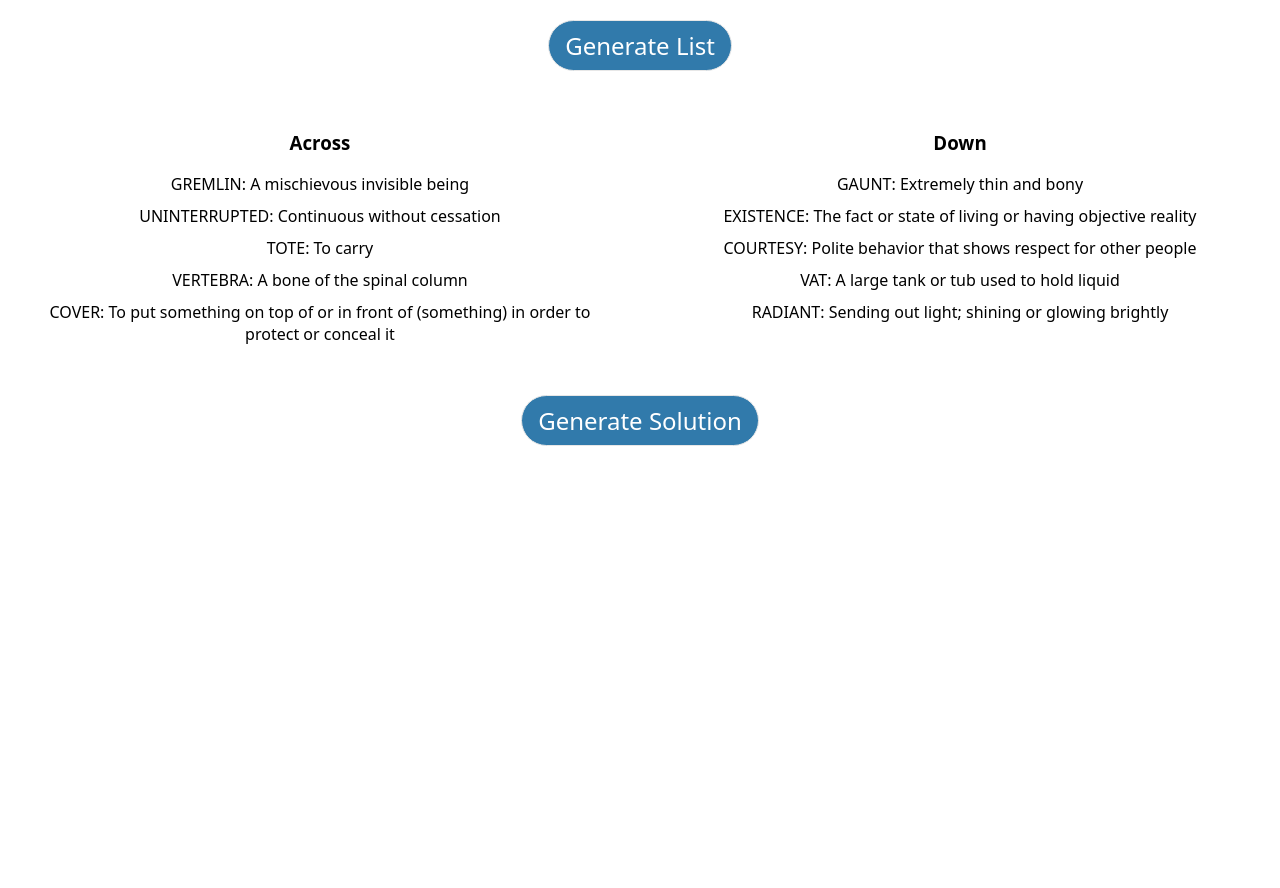
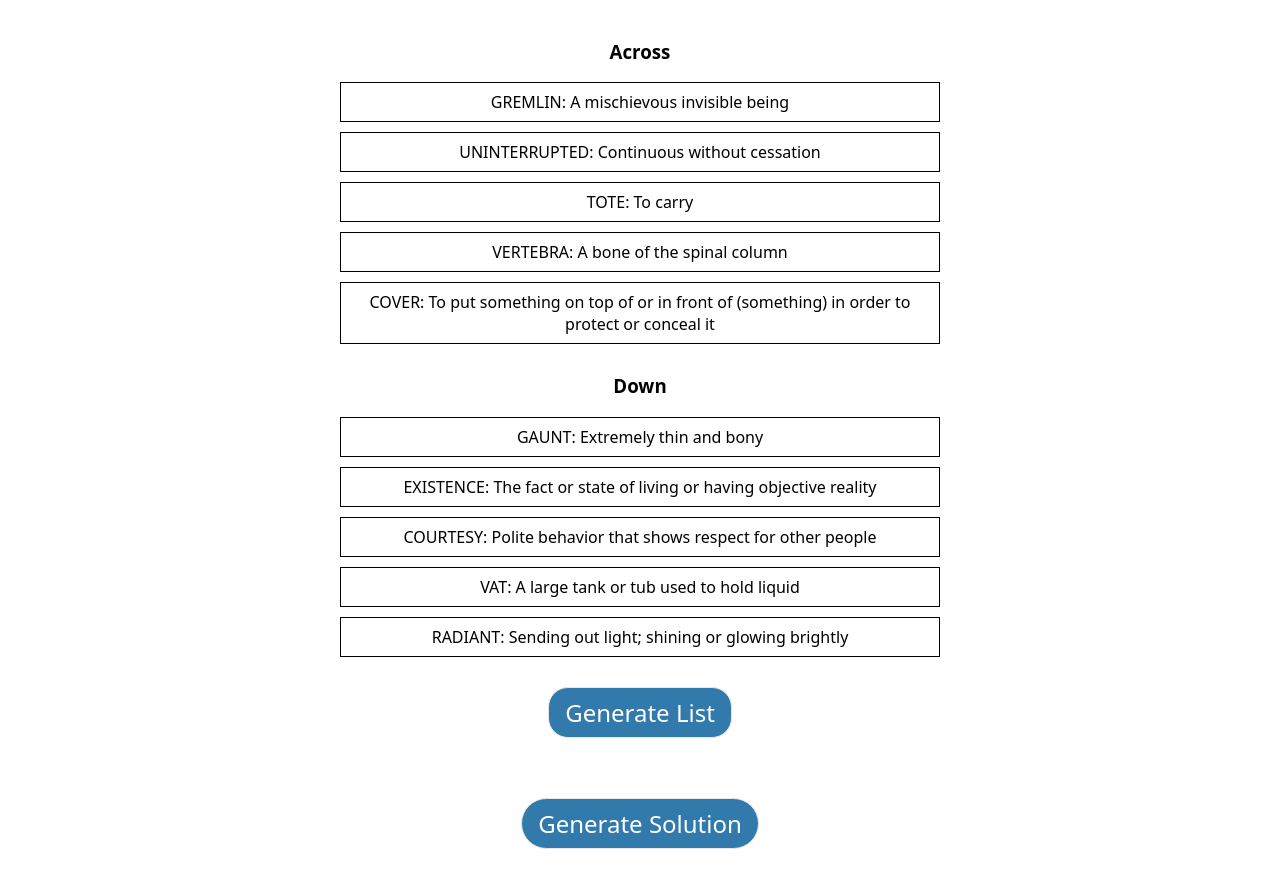
Before and after one commit to francescacallard/times-cross-word, a React (Create React App) app: page / in a window 1280 px wide. Both pictures are taken after a click on the button "Generate List". Shown: the top 888 px of the page. Before the commit the page ends 800 px from the top, so only its background shows below. Built offline with nearby package versions, Linux system fonts and the light colour scheme.

Commit message:
adding the correct list layout

```diff
--- a/src/components/CrosswordSolution/styles.css
+++ b/src/components/CrosswordSolution/styles.css
@@ -16,6 +16,7 @@
   align-items: center;
   font-weight: bold;
   position: relative;
+  flex-direction: column;
 }
 
 .cell-number-solution {
--- a/src/components/GenerateCrossword/index.jsx
+++ b/src/components/GenerateCrossword/index.jsx
@@ -124,13 +124,6 @@ export const GenerateCrossword = () => {
                 </div>
               ))}
             </div>
-            <div className='crossword-buttons'>
-              <button className='check-letter-button' onClick={() => setCheckMode(!checkMode)}>
-                {checkMode ? 'Hide Correct Letters' : 'Check Letters'}
-              </button>
-              {/* Add more buttons here if needed */}
-            </div>
-          </div>
             <div className='clues-container'>
               <div className='clues-column'>
                 <h3>Across</h3>
@@ -156,7 +149,13 @@ export const GenerateCrossword = () => {
               </div>
             </div>
           </div>
+          <div className='crossword-buttons'>
+            <button className='check-letter-button' onClick={() => setCheckMode(!checkMode)}>
+              {checkMode ? 'Hide Correct Letters' : 'Check Letters'}
+            </button>
+          </div>
+        </div>
       )}
     </div>
   );
-};
+}
--- a/src/components/GenerateCrossword/styles.css
+++ b/src/components/GenerateCrossword/styles.css
@@ -23,7 +23,8 @@
   display: flex;
   flex-direction: column;
   align-items: center;
-  width: 50%;
+  width: 100%;
+  max-width: 1200px;
 }
 
 .crossword-content {
@@ -34,7 +35,8 @@
 }
 
 .crossword-grid {
-  display: block;
+  flex: 0 0 auto;
+  margin-right: 20px;
 }
 
 .grid-row {
@@ -76,13 +78,15 @@
 }
 
 .clues-container {
+  flex: 1 1 auto;
   display: flex;
-  justify-content: space-between;
-  width: 100%;
+  flex-direction: column;
+  max-height: 600px;
+  overflow-y: auto;
 }
 
 .clues-column {
-  width: 45%;
+  margin-bottom: 20px;
 }
 
 .clue {
@@ -109,7 +113,18 @@
 
 .crossword-buttons {
   display: flex;
-  justify-content: flex-start;
-  flex-direction: column;
-  margin-left: 10px;
+  justify-content: center;
+  width: 100%;
+  margin-top: 20px;
 }
+
+.check-letter-button {
+  font-size: 18px;
+  border-color: black;
+  color: white;
+  padding: 8px 16px;
+  cursor: pointer;
+  border-radius: 100px;
+  border: 1px solid var(--STROKE, #E7E7E7);
+  background: var(--Buttons, #317AAB);
+}
--- a/src/components/GenerateList/index.jsx
+++ b/src/components/GenerateList/index.jsx
@@ -22,6 +22,7 @@ export const GenerateList = () => {
   }
 
   return (
+    <>
     <div className='generate-list-container'>
       <button className='generate-list-button' onClick={generateList}>
         Generate List
@@ -47,7 +48,8 @@ export const GenerateList = () => {
           </div>
         </div>
       )}
-      {listLoaded && <GenerateSolution />}
     </div>
+    {listLoaded && <GenerateSolution />}
+    </>
   )
 }
--- a/src/components/GenerateList/styles.css
+++ b/src/components/GenerateList/styles.css
@@ -5,28 +5,38 @@
   padding: 8px 16px;
   margin: 20px;
   cursor: pointer;
-  border-radius: 100px;
+  border-radius: 20px;
   border: 1px solid var(--STROKE, #E7E7E7);
   background: var(--Buttons, #317AAB);
 }
 
 .generate-list-container {
   display: flex;
-  flex-direction: column;
+  flex-direction: column-reverse;
   align-items: center;
+  width: 100%;
+  max-width: 600px;
+  margin: 0 auto;
 }
 
 .word-list {
   display: flex;
-  justify-content: space-around;
+  flex-direction: column;
   width: 100%;
   margin-top: 20px;
 }
 
-.list-column {
-  width: 45%;
+.word-item {
+  margin-bottom: 10px;
+  border: solid 1px black;
+  padding: 8px;
+  width: 100%;
+  box-sizing: border-box;
 }
 
-.word-item {
+.list-heading {
+  font-size: 20px;
+  font-weight: bold;
+  margin-top: 20px;
   margin-bottom: 10px;
 }
--- a/src/components/GenerateSolution/index.jsx
+++ b/src/components/GenerateSolution/index.jsx
@@ -58,12 +58,15 @@ export const GenerateSolution = () => {
 
   return (
     <div className='generate-solution-container'>
+  {!showCrosswordSolution && (
     <button className='generate-solution-button' onClick={generateCrossword}>
       Generate Solution
     </button>
+  )}
 
   {showCrosswordSolution && (
     <>
+      <div className='content-wrapper'>
         <div className={`crossword-container ${showCrosswordSolution ? 'show' : ''}`}>
           <CrosswordSolution />
         </div>
@@ -86,6 +89,11 @@ export const GenerateSolution = () => {
             ))}
           </div>
         </div>
+      </div>
+
+      <button className='generate-solution-button' onClick={generateCrossword}>
+        Regenerate Solution
+      </button>
     </>
   )}
 
--- a/src/components/GenerateSolution/styles.css
+++ b/src/components/GenerateSolution/styles.css
@@ -6,8 +6,40 @@
   display: flex;
   flex-direction: column;
   align-items: center;
+  justify-content: space-between;
+  min-height: 100vh;
+  padding: 20px;
+  box-sizing: border-box;
+}
+
+.content-wrapper {
+  display: flex;
   justify-content: center;
-  margin-top: 20px;
+  width: 900%;
+  max-width: 1200px;
+  margin-bottom: 20px;
+}
+
+.crossword-container {
+  flex: 0 0 auto;
+  margin-right: 20px;
+}
+
+.solution-container {
+  flex: 1 1 auto;
+  display: flex;
+  flex-direction: column;
+  max-height: 600px;
+  overflow-y: auto;
+}
+
+.solution-column {
+  margin-bottom: 20px;
+}
+
+.solution-item {
+  font-size: 16px;
+  margin-bottom: 10px;
 }
 
 .generate-solution-button {
@@ -15,22 +47,11 @@
   border-color: black;
   color: white;
   padding: 8px 16px;
-  margin: 20px;
+  margin-top: 20px;
   cursor: pointer;
   border-radius: 100px;
   border: 1px solid var(--STROKE, #E7E7E7);
   background: var(--Buttons, #317AAB);
-}
-
-.solution-container {
-  display: flex;
-  justify-content: space-between;
-  margin: 20px
-}
-
-.solution-item {
-  font-size: 24px;
-  margin: 0 10px;
 }
 
 .crossword-container,
```
Lines whose indentation alone changed are shown as unchanged.
